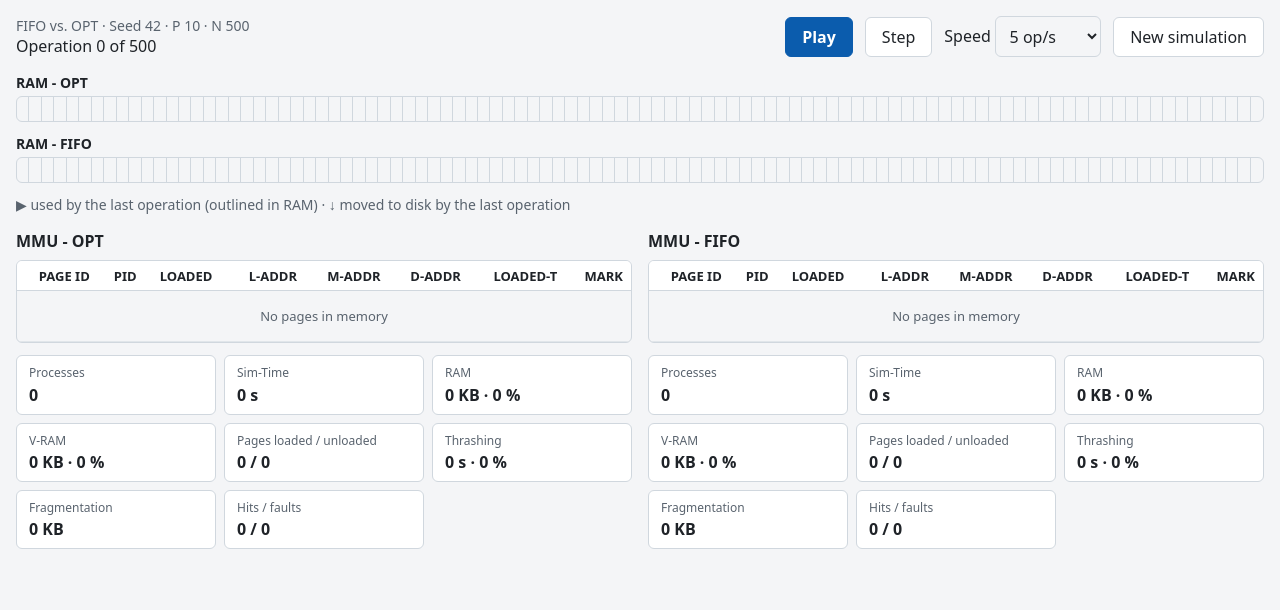
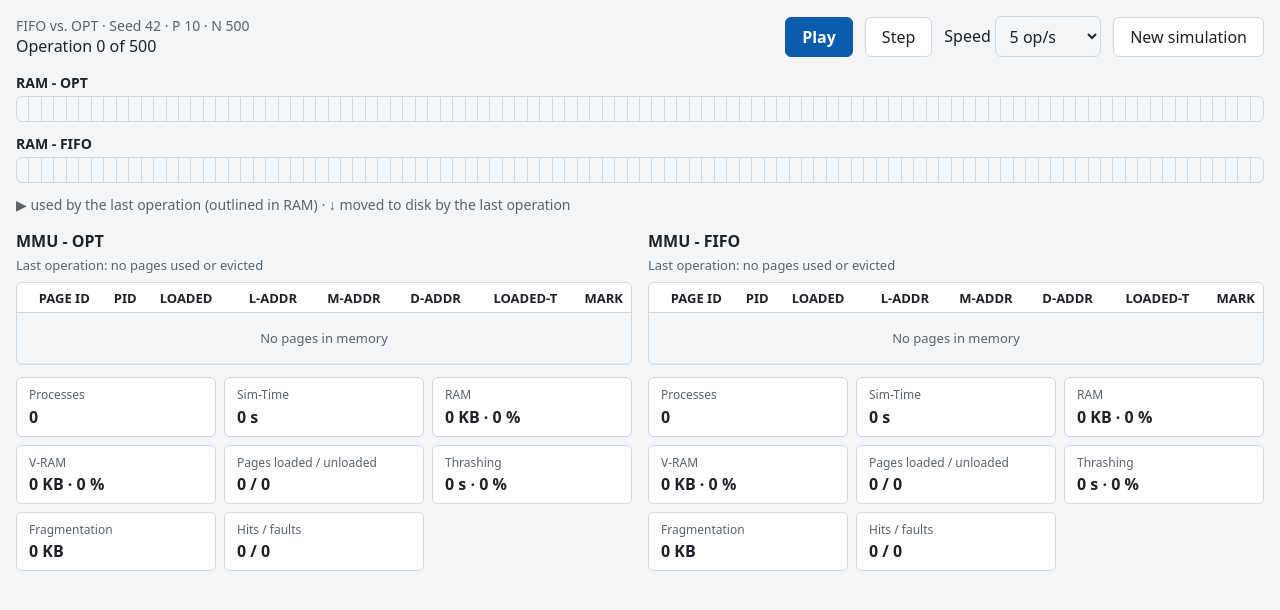
Before and after one commit to valeriehernandez-7/RAMpage, a React (Vite) app: page / in a window 1280 px wide. Both pictures are taken after a click on the button "Start simulation". Shown: the top 610 px of the page. Built offline with nearby package versions, Linux system fonts and the light colour scheme.

Commit message:
feat: summarize pages used and evicted under each MMU table

```diff
--- a/src/components/MmuTable.tsx
+++ b/src/components/MmuTable.tsx
@@ -1,6 +1,7 @@
 import { useEffect, useRef, type CSSProperties } from 'react';
 import type { AlgorithmView } from '../sim/session.ts';
 import { pidColor } from '../ui/pidColor.ts';
+import type { PageActivity } from '../sim/types.ts';
 
 interface MmuTableProps {
   view: AlgorithmView;
@@ -9,6 +10,9 @@ interface MmuTableProps {
 }
 
 const COLUMNS = ['PAGE ID', 'PID', 'LOADED', 'L-ADDR', 'M-ADDR', 'D-ADDR', 'LOADED-T', 'MARK'] as const;
+
+// Long lists (e.g. a use of a 100-page pointer) are cut short to keep the line readable.
+const MAX_LISTED_PAGES = 6;
 
 /** Every live page of one simulation, with the columns of Annex 2. */
 export function MmuTable({ view, followActivity }: MmuTableProps) {
@@ -28,6 +32,7 @@ export function MmuTable({ view, followActivity }: MmuTableProps) {
   return (
     <>
       <h2 id={titleId}>MMU - {view.name}</h2>
+      <p className="activity-summary">{describeActivity(view.activity)}</p>
       {/* Focusable so keyboard users can scroll the table. */}
       <div ref={containerRef} className="mmu" tabIndex={0} role="region" aria-labelledby={titleId}>
         <table aria-labelledby={titleId}>
@@ -100,3 +105,20 @@ function Marker({ symbol, description }: { symbol: string; description: string }
     </>
   );
 }
+
+function describeActivity({ touchedPageIds, evictedPageIds }: PageActivity): string {
+  if (touchedPageIds.length === 0 && evictedPageIds.length === 0) {
+    return 'Last operation: no pages used or evicted';
+  }
+  const parts = [`used ${listPages(touchedPageIds)}`];
+  if (evictedPageIds.length > 0) parts.push(`evicted ${listPages(evictedPageIds)}`);
+  return `Last operation: ${parts.join(' · ')}`;
+}
+
+function listPages(pageIds: readonly number[]): string {
+  if (pageIds.length === 0) return 'no pages';
+  const noun = pageIds.length === 1 ? 'page' : 'pages';
+  const shown = pageIds.slice(0, MAX_LISTED_PAGES).join(', ');
+  const hidden = pageIds.length - MAX_LISTED_PAGES;
+  return hidden > 0 ? `${noun} ${shown} and ${hidden} more` : `${noun} ${shown}`;
+}
--- a/src/index.css
+++ b/src/index.css
@@ -354,3 +354,10 @@ legend {
 .marker {
   margin-right: 0.35rem;
 }
+
+.activity-summary {
+  margin: -0.25rem 0 0.5rem;
+  color: var(--color-muted);
+  font-size: 0.8125rem;
+  font-variant-numeric: tabular-nums;
+}
```
